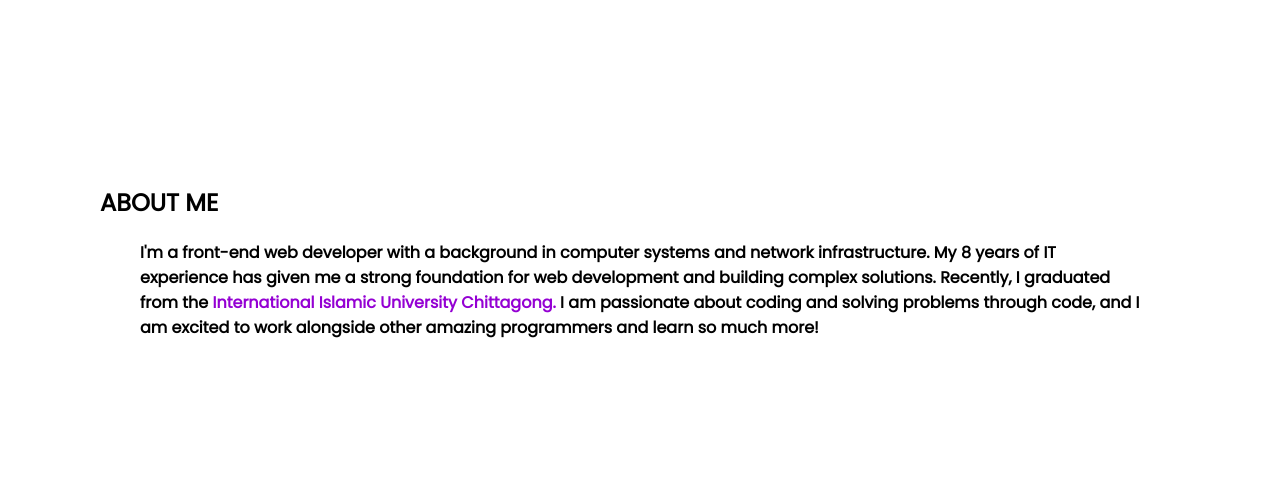
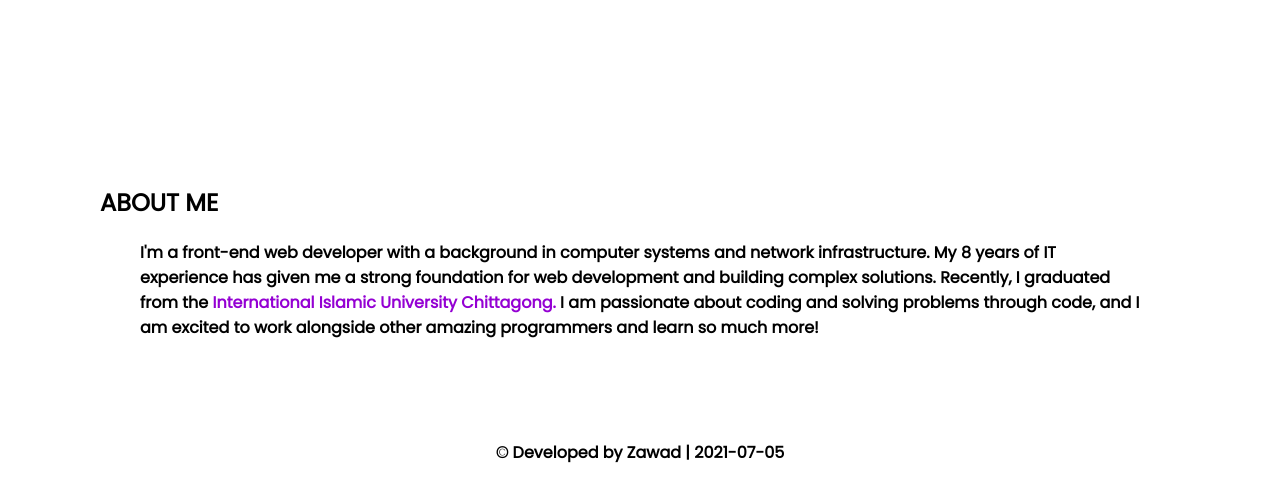
Before and after one commit to Zawad-Mubarrat-Bhuiyan/my-new-portfolio, a plain HTML site: page index.html in a window 1280 px wide. Shown: the part 335-816 px from the top of the page. Drawn offline with Linux system fonts and the light colour scheme.

Commit message:
footer added

```diff
--- a/index.html
+++ b/index.html
@@ -32,5 +32,8 @@
             </p>
         </div>
     </section>
+    <footer>
+        <p>© Developed by Zawad | 2021-07-05</p>
+    </footer>
 </body>
 </html>
--- a/style.css
+++ b/style.css
@@ -46,4 +46,8 @@ p{
     /*border: 1px solid;*/
     padding-left: 40px;
     padding-right: 40px;
+    margin-bottom: 100px;
 }
+footer{
+    text-align: center;
+}
```
